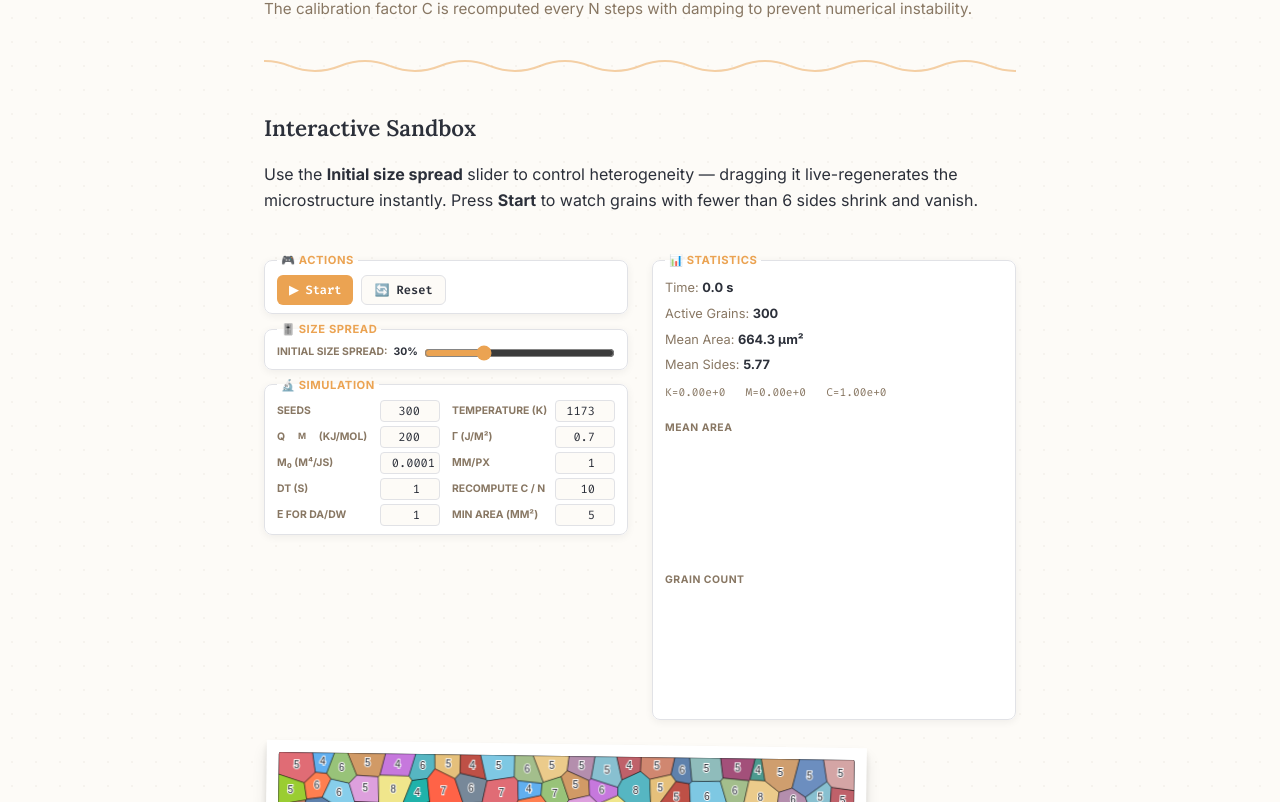
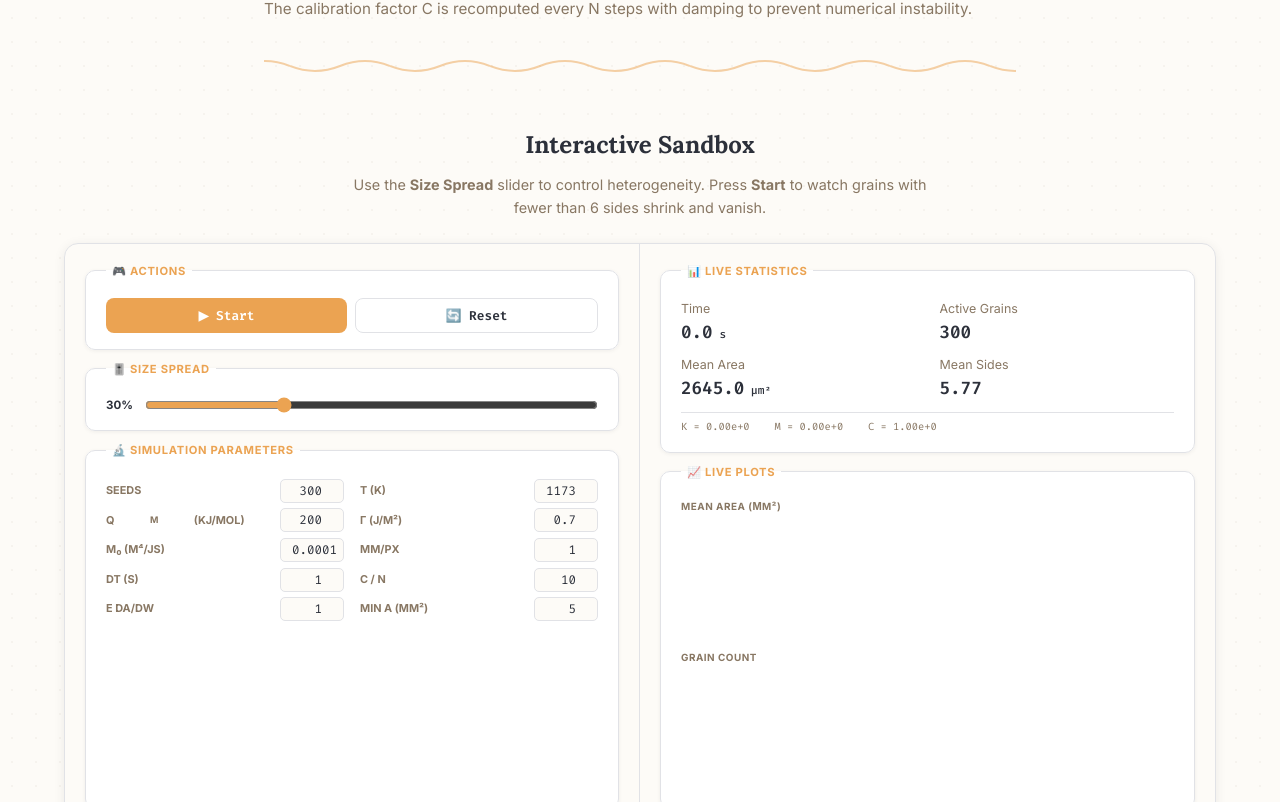
Before and after one commit to premiumstoic/MAT206, a Next.js app: page /recit7 in a window 1280 px wide. Shown: the part 1938-2740 px from the top of the page. Built offline with nearby package versions, Linux system fonts and the light colour scheme.

Commit message:
Polish: dashboard layout with equal columns, full-width canvas breakout

```diff
--- a/app/recit7/Simulation.js
+++ b/app/recit7/Simulation.js
@@ -486,97 +486,132 @@ export default function PowerVoronoiSimulation() {
   }, [doInit]);
 
   // ── Styles ──────────────────────────────────────────────────────────
-  const fieldStyle = { border: "1px solid var(--color-pencil)", borderRadius: "var(--radius-sm)", padding: "0.5rem 0.75rem", background: "white", boxShadow: "var(--shadow-soft)", marginBottom: "0.5rem" };
-  const legendStyle = { font: "700 0.7rem var(--font-sans)", color: "var(--color-amber)", padding: "0 4px", textTransform: "uppercase", letterSpacing: "0.05em" };
-  const ctrlGrid = { display: "grid", gridTemplateColumns: "1fr 1fr", columnGap: "0.75rem", rowGap: "0.25rem" };
-  const lblStyle = { display: "flex", flexDirection: "row", alignItems: "center", justifyContent: "space-between", gap: 4, fontSize: "0.65rem", fontWeight: 700, color: "var(--color-secondary)", textTransform: "uppercase", whiteSpace: "nowrap" };
-  const inputStyle = { fontFamily: "var(--font-mono)", fontSize: "0.75rem", padding: "2px 4px", border: "1px solid var(--color-pencil)", borderRadius: 4, background: "var(--color-cream)", color: "var(--color-charcoal)", width: "60px", textAlign: "right" };
-  const btnStyle = { fontFamily: "var(--font-mono)", fontSize: "0.75rem", fontWeight: 700, padding: "6px 12px", borderRadius: 6, border: "none", cursor: "pointer", transition: "all 0.2s" };
+  const panelBg = "white";
+  const panelBorder = "1px solid var(--color-pencil)";
+  const panelRadius = "10px";
+  const panelPad = "1rem 1.25rem";
+  const panelShadow = "0 1px 4px rgba(0,0,0,0.06)";
+
+  const cardStyle = { border: panelBorder, borderRadius: panelRadius, padding: panelPad, background: panelBg, boxShadow: panelShadow };
+  const legendStyle = { font: "700 0.7rem var(--font-sans)", color: "var(--color-amber)", padding: "0 6px", textTransform: "uppercase", letterSpacing: "0.06em" };
+  const ctrlGrid = { display: "grid", gridTemplateColumns: "1fr 1fr", columnGap: "1rem", rowGap: "0.35rem" };
+  const lblStyle = { display: "flex", flexDirection: "row", alignItems: "center", justifyContent: "space-between", gap: 6, fontSize: "0.68rem", fontWeight: 700, color: "var(--color-secondary)", textTransform: "uppercase", whiteSpace: "nowrap" };
+  const inputStyle = { fontFamily: "var(--font-mono)", fontSize: "0.78rem", padding: "3px 6px", border: "1px solid var(--color-pencil)", borderRadius: 5, background: "var(--color-cream)", color: "var(--color-charcoal)", width: "64px", textAlign: "right" };
+  const btnStyle = { fontFamily: "var(--font-mono)", fontSize: "0.8rem", fontWeight: 700, padding: "8px 18px", borderRadius: 8, border: "none", cursor: "pointer", transition: "all 0.15s ease" };
 
   return (
-    <div style={{ display: "flex", flexDirection: "column", gap: "1.5rem" }}>
+    <div style={{
+      border: panelBorder,
+      borderRadius: "14px",
+      background: "var(--color-cream)",
+      boxShadow: "0 2px 12px rgba(0,0,0,0.07)",
+      overflow: "hidden",
+    }}>
 
-      {/* Top Controls Row */}
-      <div style={{ display: "grid", gridTemplateColumns: "repeat(auto-fit, minmax(280px, 1fr))", gap: "1.5rem" }}>
+      {/* ─── Dashboard Top: Two Equal Columns ─── */}
+      <div style={{
+        display: "grid",
+        gridTemplateColumns: "1fr 1fr",
+        alignItems: "stretch",
+        gap: 0,
+      }}>
 
-        {/* Left Column: Actions, Spread, Simulation */}
-        <div style={{ display: "flex", flexDirection: "column" }}>
+        {/* ══ Left Column: Controls ══ */}
+        <div style={{ padding: "1.25rem", display: "flex", flexDirection: "column", gap: "0.75rem", borderRight: panelBorder }}>
 
-          <fieldset style={fieldStyle}>
+          {/* Actions */}
+          <fieldset style={{ ...cardStyle, margin: 0 }}>
             <legend style={legendStyle}>🎮 Actions</legend>
-            <div style={{ display: "flex", gap: "0.5rem", flexWrap: "wrap" }}>
-              <button onClick={() => setRunning(r => !r)} style={{ ...btnStyle, background: running ? "#E06C75" : "var(--color-amber)", color: "white" }}>
+            <div style={{ display: "flex", gap: "0.5rem", flexWrap: "wrap", marginTop: "0.25rem" }}>
+              <button onClick={() => setRunning(r => !r)} style={{ ...btnStyle, background: running ? "#E06C75" : "var(--color-amber)", color: "white", flex: 1 }}>
                 {running ? "⏸ Pause" : "▶ Start"}
               </button>
-              <button onClick={() => { setRunning(false); doInit(); }} style={{ ...btnStyle, background: "var(--color-cream)", color: "var(--color-charcoal)", border: "1px solid var(--color-pencil)" }}>
+              <button onClick={() => { setRunning(false); doInit(); }} style={{ ...btnStyle, background: "white", color: "var(--color-charcoal)", border: panelBorder, flex: 1 }}>
                 🔄 Reset
               </button>
             </div>
           </fieldset>
 
-          <fieldset style={fieldStyle}>
+          {/* Spread Slider */}
+          <fieldset style={{ ...cardStyle, margin: 0 }}>
             <legend style={legendStyle}>🎚️ Size Spread</legend>
-            <label style={{ ...lblStyle, gap: 6 }}>
-              Initial size spread: <strong style={{ color: "var(--color-charcoal)" }}>{spreadPct}%</strong>
+            <div style={{ display: "flex", alignItems: "center", gap: "0.75rem", marginTop: "0.25rem" }}>
+              <span style={{ fontSize: "0.72rem", fontWeight: 700, color: "var(--color-charcoal)", whiteSpace: "nowrap" }}>{spreadPct}%</span>
               <input type="range" min="0" max="100" value={spreadPct}
                 onChange={e => handleSpreadChange(Number(e.target.value))}
                 style={{ width: "100%", accentColor: "var(--color-amber)" }} />
-            </label>
+            </div>
           </fieldset>
 
-          <fieldset style={fieldStyle}>
-            <legend style={legendStyle}>🔬 Simulation</legend>
-            <div style={ctrlGrid}>
+          {/* Simulation Params */}
+          <fieldset style={{ ...cardStyle, margin: 0, flexGrow: 1 }}>
+            <legend style={legendStyle}>🔬 Simulation Parameters</legend>
+            <div style={{ ...ctrlGrid, marginTop: "0.35rem" }}>
               <label style={lblStyle}>Seeds <input type="number" min="3" max="1000" value={nSeeds} onChange={e => setNSeeds(Number(e.target.value))} style={inputStyle} /></label>
-              <label style={lblStyle}>Temperature (K) <input type="number" min="1" value={temperature} onChange={e => setTemperature(Number(e.target.value))} style={inputStyle} /></label>
+              <label style={lblStyle}>T (K) <input type="number" min="1" value={temperature} onChange={e => setTemperature(Number(e.target.value))} style={inputStyle} /></label>
               <label style={lblStyle}>Q<sub>m</sub> (kJ/mol) <input type="number" value={Qm} onChange={e => setQm(Number(e.target.value))} style={inputStyle} /></label>
               <label style={lblStyle}>γ (J/m²) <input type="number" step="0.1" value={gamma} onChange={e => setGamma(Number(e.target.value))} style={inputStyle} /></label>
               <label style={lblStyle}>M₀ (m⁴/Js) <input type="text" value={M0} onChange={e => setM0(Number(e.target.value))} style={inputStyle} /></label>
               <label style={lblStyle}>µm/px <input type="number" step="0.1" min="0.01" value={umPerPx} onChange={e => setUmPerPx(Number(e.target.value))} style={inputStyle} /></label>
               <label style={lblStyle}>dt (s) <input type="number" step="0.1" min="0.01" value={dt} onChange={e => setDt(Number(e.target.value))} style={inputStyle} /></label>
-              <label style={lblStyle}>Recompute C / N <input type="number" min="1" value={recomputeN} onChange={e => setRecomputeN(Number(e.target.value))} style={inputStyle} /></label>
-              <label style={lblStyle}>ε for dA/dw <input type="number" step="0.1" value={epsW} onChange={e => setEpsW(Number(e.target.value))} style={inputStyle} /></label>
-              <label style={lblStyle}>Min area (µm²) <input type="number" step="0.5" value={minArea} onChange={e => setMinArea(Number(e.target.value))} style={inputStyle} /></label>
+              <label style={lblStyle}>C / N <input type="number" min="1" value={recomputeN} onChange={e => setRecomputeN(Number(e.target.value))} style={inputStyle} /></label>
+              <label style={lblStyle}>ε dA/dw <input type="number" step="0.1" value={epsW} onChange={e => setEpsW(Number(e.target.value))} style={inputStyle} /></label>
+              <label style={lblStyle}>Min A (µm²) <input type="number" step="0.5" value={minArea} onChange={e => setMinArea(Number(e.target.value))} style={inputStyle} /></label>
             </div>
           </fieldset>
         </div>
 
-        {/* Right Column: Statistics */}
-        <div style={{ display: "flex", flexDirection: "column" }}>
-          <fieldset style={{...fieldStyle, height: "100%", display: "flex", flexDirection: "column", marginBottom: 0}}>
-            <legend style={legendStyle}>📊 Statistics</legend>
-            <div style={{ fontSize: "0.8rem", color: "var(--color-secondary)", lineHeight: 2 }}>
-              <div>Time: <strong style={{ color: "var(--color-charcoal)" }}>{statsDisplay.time} s</strong></div>
-              <div>Active Grains: <strong style={{ color: "var(--color-charcoal)" }}>{statsDisplay.count}</strong></div>
-              <div>Mean Area: <strong style={{ color: "var(--color-charcoal)" }}>{statsDisplay.meanArea} µm²</strong></div>
-              <div>Mean Sides: <strong style={{ color: "var(--color-charcoal)" }}>{statsDisplay.meanSides}</strong></div>
-              <div style={{ fontSize: "0.7rem", marginTop: "0.25rem", fontFamily: "var(--font-mono)", color: "var(--color-secondary)" }}>
-                K={statsDisplay.K} &nbsp; M={statsDisplay.M} &nbsp; C={statsDisplay.C}
+        {/* ══ Right Column: Statistics & Plots ══ */}
+        <div style={{ padding: "1.25rem", display: "flex", flexDirection: "column", gap: "0.75rem" }}>
+
+          <fieldset style={{ ...cardStyle, margin: 0, flexGrow: 1, display: "flex", flexDirection: "column" }}>
+            <legend style={legendStyle}>📊 Live Statistics</legend>
+
+            {/* Stat numbers in a 2×2 grid */}
+            <div style={{ display: "grid", gridTemplateColumns: "1fr 1fr", gap: "0.5rem 1.5rem", marginTop: "0.35rem" }}>
+              <div style={{ fontSize: "0.78rem", color: "var(--color-secondary)" }}>Time <div style={{ fontSize: "1.1rem", fontWeight: 800, color: "var(--color-charcoal)", fontFamily: "var(--font-mono)" }}>{statsDisplay.time}<span style={{ fontSize: "0.7rem", fontWeight: 500 }}> s</span></div></div>
+              <div style={{ fontSize: "0.78rem", color: "var(--color-secondary)" }}>Active Grains <div style={{ fontSize: "1.1rem", fontWeight: 800, color: "var(--color-charcoal)", fontFamily: "var(--font-mono)" }}>{statsDisplay.count}</div></div>
+              <div style={{ fontSize: "0.78rem", color: "var(--color-secondary)" }}>Mean Area <div style={{ fontSize: "1.1rem", fontWeight: 800, color: "var(--color-charcoal)", fontFamily: "var(--font-mono)" }}>{statsDisplay.meanArea}<span style={{ fontSize: "0.7rem", fontWeight: 500 }}> µm²</span></div></div>
+              <div style={{ fontSize: "0.78rem", color: "var(--color-secondary)" }}>Mean Sides <div style={{ fontSize: "1.1rem", fontWeight: 800, color: "var(--color-charcoal)", fontFamily: "var(--font-mono)" }}>{statsDisplay.meanSides}</div></div>
+            </div>
+
+            {/* K / M / C compact row */}
+            <div style={{ fontSize: "0.65rem", marginTop: "0.5rem", fontFamily: "var(--font-mono)", color: "var(--color-secondary)", borderTop: "1px solid var(--color-pencil)", paddingTop: "0.4rem" }}>
+              K = {statsDisplay.K} &nbsp;&nbsp; M = {statsDisplay.M} &nbsp;&nbsp; C = {statsDisplay.C}
+            </div>
+          </fieldset>
+
+          {/* Plots */}
+          <fieldset style={{ ...cardStyle, margin: 0, flexGrow: 1, display: "flex", flexDirection: "column" }}>
+            <legend style={legendStyle}>📈 Live Plots</legend>
+            <div style={{ display: "flex", flexDirection: "column", gap: "0.6rem", flexGrow: 1, marginTop: "0.25rem" }}>
+              <div style={{ flex: 1 }}>
+                <div style={{ fontSize: "0.62rem", fontWeight: 700, color: "var(--color-secondary)", textTransform: "uppercase", letterSpacing: "0.05em", marginBottom: 3 }}>Mean Area (µm²)</div>
+                <canvas ref={plotAreaRef} width="400" height="100" style={{ width: "100%", height: "100%", minHeight: 80, borderRadius: 6, display: "block" }} />
               </div>
-            </div>
-            <div style={{ display: "flex", flexDirection: "column", gap: "0.75rem", marginTop: "auto", flexGrow: 1, justifyContent: "flex-end", paddingTop: "1rem" }}>
-              <div style={{ width: "100%" }}>
-                <div style={{ fontSize: "0.65rem", fontWeight: 700, color: "var(--color-secondary)", textTransform: "uppercase", letterSpacing: "0.05em", marginBottom: 3 }}>Mean Area</div>
-                <canvas ref={plotAreaRef} width="400" height="120" style={{ width: "100%", height: 120, borderRadius: 6, display: "block" }} />
-              </div>
-              <div style={{ width: "100%" }}>
-                <div style={{ fontSize: "0.65rem", fontWeight: 700, color: "var(--color-secondary)", textTransform: "uppercase", letterSpacing: "0.05em", marginBottom: 3 }}>Grain Count</div>
-                <canvas ref={plotCountRef} width="400" height="120" style={{ width: "100%", height: 120, borderRadius: 6, display: "block" }} />
+              <div style={{ flex: 1 }}>
+                <div style={{ fontSize: "0.62rem", fontWeight: 700, color: "var(--color-secondary)", textTransform: "uppercase", letterSpacing: "0.05em", marginBottom: 3 }}>Grain Count</div>
+                <canvas ref={plotCountRef} width="400" height="100" style={{ width: "100%", height: "100%", minHeight: 80, borderRadius: 6, display: "block" }} />
               </div>
             </div>
           </fieldset>
         </div>
       </div>
 
-      {/* Canvas */}
-      <div style={{ width: "100%" }}>
-        <div className="polaroid" style={{ margin: 0, width: "100%" }}>
-          <div style={{ width: "100%", overflow: "hidden", background: "#1E222A", borderRadius: "2px" }}>
-            <canvas ref={canvasRef} style={{ display: "block", width: "100%" }} />
-          </div>
-          <div className="polaroid-caption">
-            Power-Voronoi Grain Growth · {seedsRef.current ? seedsRef.current.filter(s => s.active).length : nSeeds} Grains
-          </div>
+      {/* ─── Full-Width Canvas ─── */}
+      <div style={{ borderTop: panelBorder, background: "#1E222A" }}>
+        <canvas ref={canvasRef} style={{ display: "block", width: "100%" }} />
+        <div style={{
+          textAlign: "center",
+          padding: "0.5rem",
+          fontSize: "0.75rem",
+          fontStyle: "italic",
+          fontFamily: "var(--font-serif)",
+          color: "var(--color-secondary)",
+          background: "var(--color-cream)",
+          borderTop: panelBorder,
+        }}>
+          Power-Voronoi Grain Growth · {seedsRef.current ? seedsRef.current.filter(s => s.active).length : nSeeds} Grains
         </div>
       </div>
     </div>
--- a/app/recit7/page.js
+++ b/app/recit7/page.js
@@ -9,7 +9,9 @@ export const metadata = {
 
 export default function Recit7Page() {
     return (
-        <div className="reading-column" style={{ padding: "3rem 1.5rem 4rem" }}>
+        <>
+            {/* ═══ Theory Section (narrow reading column) ═══ */}
+            <div className="reading-column" style={{ padding: "3rem 1.5rem 0" }}>
 
                 {/* Title */}
                 <div className="journal-title-block">
@@ -126,21 +128,22 @@ export default function Recit7Page() {
                 </section>
 
                 <div className="wavy-divider" />
+            </div>
 
-            {/* Sandbox */}
-            <section className="step-block">
-                <div className="step-header">
-                    <h2 style={{ fontFamily: "var(--font-serif)" }}>Interactive Sandbox</h2>
+            {/* ═══ Sandbox — Full Width Breakout ═══ */}
+            <section style={{ maxWidth: "1200px", margin: "0 auto", padding: "1rem 1.5rem 2.5rem" }}>
+                <div style={{ marginBottom: "1.5rem" }}>
+                    <h2 style={{ fontFamily: "var(--font-serif)", textAlign: "center", marginBottom: "0.5rem" }}>Interactive Sandbox</h2>
+                    <p style={{ textAlign: "center", color: "var(--color-secondary)", fontSize: "0.9rem", maxWidth: 600, margin: "0 auto" }}>
+                        Use the <strong>Size Spread</strong> slider to control heterogeneity.
+                        Press <strong>Start</strong> to watch grains with fewer than 6 sides shrink and vanish.
+                    </p>
                 </div>
-                <p className="step-content" style={{ marginBottom: "1.5rem" }}>
-                    Use the <strong>Initial size spread</strong> slider to control heterogeneity &mdash;
-                    dragging it live-regenerates the microstructure instantly. Press <strong>Start</strong> to
-                    watch grains with fewer than 6 sides shrink and vanish.
-                </p>
-
                 <PowerVoronoiSimulation />
             </section>
 
+            {/* ═══ Q&A + Code (back to narrow reading column) ═══ */}
+            <div className="reading-column" style={{ padding: "0 1.5rem 4rem" }}>
                 <div className="wavy-divider" />
 
                 {/* Exploration Questions */}
@@ -245,5 +248,6 @@ for (const s of activeSeeds) {
                 </section>
 
             </div>
+        </>
     );
 }
```
Lines whose indentation alone changed are shown as unchanged.
